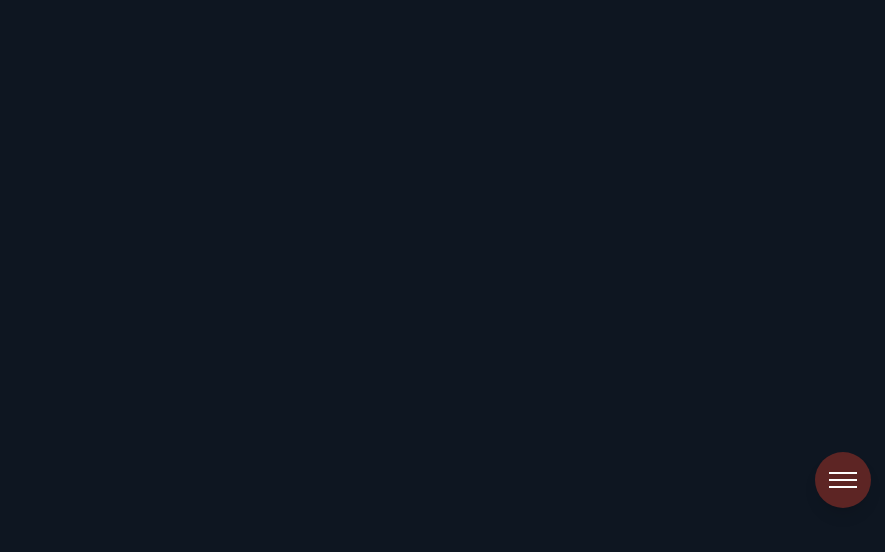
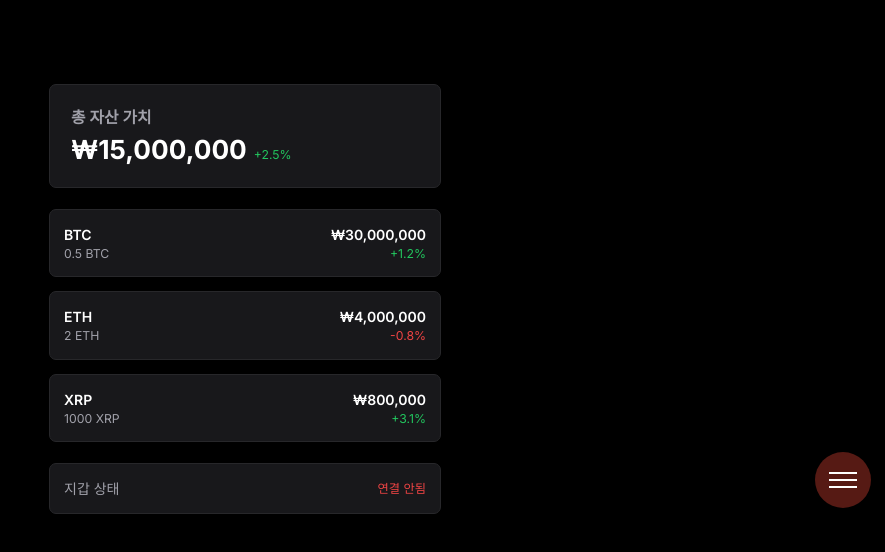
Before and after one commit to imsourceboom/nomorethink-front, a Next.js app: page / in a window 1280 px wide. Before the commit this address had no page. Shown: the top 552 px of the page, without its empty margins (395-1280 px from the left). Built offline with nearby package versions, Linux system fonts and the light colour scheme.

Commit message:
feat: 홈 페이지 추가 및 페이지 전환 효과 개선

```diff
--- a/app/components/Template.tsx
+++ b/app/components/Template.tsx
@@ -10,10 +10,22 @@
         <AnimatePresence mode="wait">
             <motion.div
                 key={pathname}
-                initial={{ opacity: 0 }}
-                animate={{ opacity: 1 }}
-                exit={{ opacity: 0 }}
-                transition={{ duration: 0.3, ease: 'easeInOut' }}
+                initial={{
+                    opacity: 0,
+                    y: 20
+                }}
+                animate={{
+                    opacity: 1,
+                    y: 0
+                }}
+                exit={{
+                    opacity: 0,
+                    y: -20
+                }}
+                transition={{
+                    duration: 0.2,
+                    ease: [0.43, 0.13, 0.23, 0.96] // 커스텀 easing
+                }}
             >
                 {children}
             </motion.div>
--- a/app/page.tsx
+++ b/app/page.tsx
@@ -1,14 +1,79 @@
 'use client';
 
-import { useEffect } from 'react';
-import { useRouter } from 'next/navigation';
+import { useWallet } from './hooks/useWallet';
 
 export default function Home() {
-    const router = useRouter();
+    const {
+        isConnected,
+        address
+    } = useWallet();
 
-    useEffect(() => {
-        router.push('/add');
-    }, [router]);
+    // TODO: 실제 자산 데이터로 교체
+    const totalAssets = {
+        totalValue: 15000000,
+        change24h: 2.5,
+        assets: [
+            { symbol: 'BTC', amount: 0.5, value: 30000000, change24h: 1.2 },
+            { symbol: 'ETH', amount: 2.0, value: 4000000, change24h: -0.8 },
+            { symbol: 'XRP', amount: 1000, value: 800000, change24h: 3.1 }
+        ]
+    };
 
-    return null;
+    return (
+        <main className="flex min-h-screen flex-col items-center justify-start px-4 pt-24 pb-6 bg-black">
+            <div className="w-full max-w-md mx-auto">
+                {/* 총 자산 가치 */}
+                <div className="bg-zinc-900 p-6 rounded-lg shadow-lg mb-6 border border-zinc-800">
+                    <h2 className="text-lg font-semibold text-zinc-400 mb-1">총 자산 가치</h2>
+                    <div className="flex items-baseline">
+                        <span className="text-3xl font-bold text-white">
+                            ₩{totalAssets.totalValue.toLocaleString()}
+                        </span>
+                        <span className={`ml-2 text-sm ${totalAssets.change24h >= 0 ? 'text-green-500' : 'text-red-500'}`}>
+                            {totalAssets.change24h >= 0 ? '+' : ''}{totalAssets.change24h}%
+                        </span>
+                    </div>
+                </div>
+
+                {/* 자산 목록 */}
+                <div className="space-y-4">
+                    {totalAssets.assets.map((asset) => (
+                        <div key={asset.symbol} className="bg-zinc-900 p-4 rounded-lg shadow border border-zinc-800">
+                            <div className="flex justify-between items-center">
+                                <div>
+                                    <h3 className="font-semibold text-white">{asset.symbol}</h3>
+                                    <p className="text-sm text-zinc-400">{asset.amount} {asset.symbol}</p>
+                                </div>
+                                <div className="text-right">
+                                    <p className="font-semibold text-white">₩{asset.value.toLocaleString()}</p>
+                                    <p className={`text-sm ${asset.change24h >= 0 ? 'text-green-500' : 'text-red-500'}`}>
+                                        {asset.change24h >= 0 ? '+' : ''}{asset.change24h}%
+                                    </p>
+                                </div>
+                            </div>
+                        </div>
+                    ))}
+                </div>
+
+                {/* 지갑 연결 상태 */}
+                <div className="mt-6 p-4 bg-zinc-900 rounded-lg border border-zinc-800">
+                    <div className="flex justify-between items-center">
+                        <span className="text-zinc-400">지갑 상태</span>
+                        <span className="text-sm">
+                            {isConnected ? (
+                                <span className="text-green-500">연결됨</span>
+                            ) : (
+                                <span className="text-red-500">연결 안됨</span>
+                            )}
+                        </span>
+                    </div>
+                    {isConnected && (
+                        <div className="mt-2 text-sm text-zinc-500 break-all">
+                            {address}
+                        </div>
+                    )}
+                </div>
+            </div>
+        </main>
+    );
 }
```
